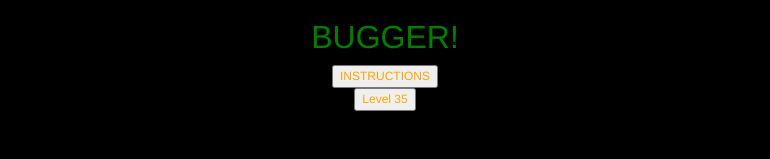
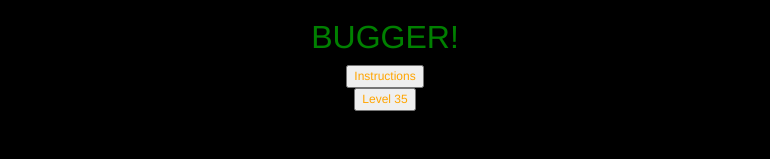
Before and after one commit to eddiechou/eddiechou.github.io, a plain HTML site: page index.html in a window 1280 px wide. Shown: the top 159 px of the page, without its empty margins (255-1025 px from the left). Drawn offline with Linux system fonts and the light colour scheme.

Commit message:
Instructions formatting

```diff
--- a/index.html
+++ b/index.html
@@ -16,7 +16,7 @@
 <body>
     <h1>BUGGER!</h1>
     <div>
-        <button type="button" class="btn" data-toggle="modal" data-target="#instructions">INSTRUCTIONS
+        <button type="button" class="btn" data-toggle="modal" data-target="#instructions">Instructions
         </button>
     </div>
     <div>
```
